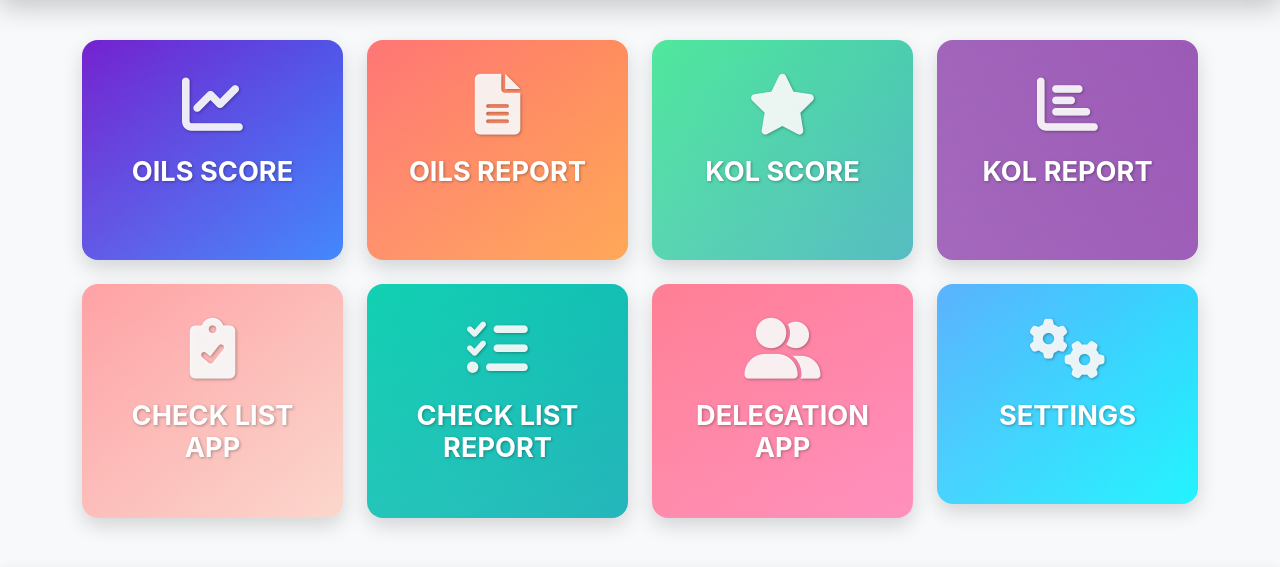
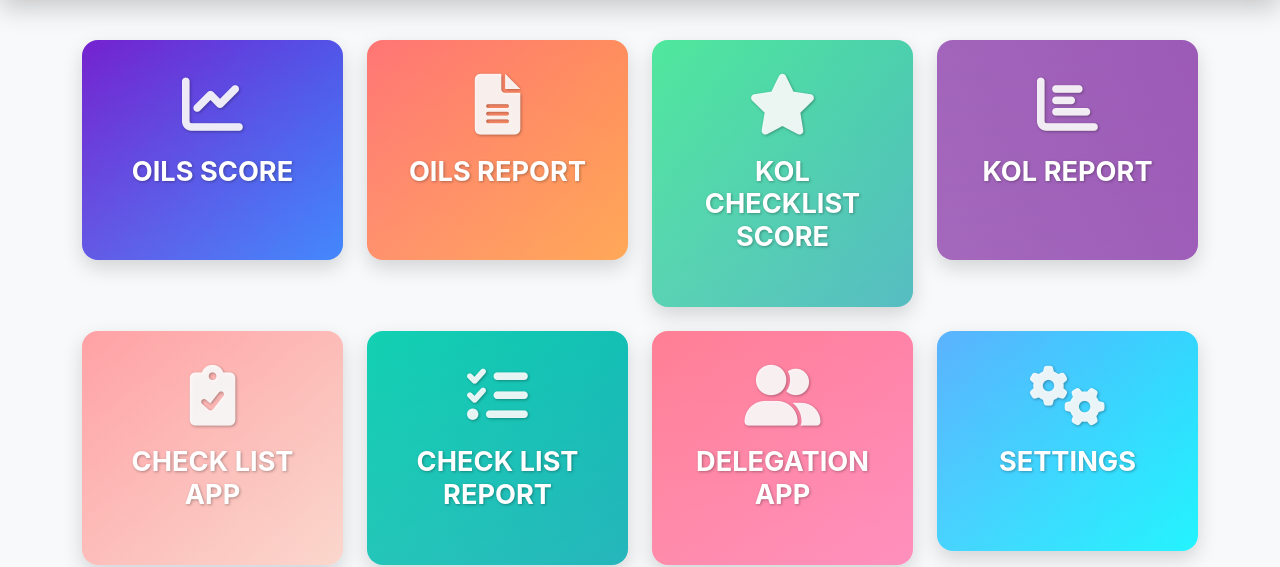
Before and after one commit to prosun3656/KOl-score, a plain HTML site: page index.html in a window 1280 px wide. Shown: the part 253-820 px from the top of the page. Drawn offline with nearby package versions, Linux system fonts and the light colour scheme.

Commit message:
Update index.html

```diff
--- a/index.html
+++ b/index.html
@@ -256,12 +256,12 @@
                     </div>
                 </div>
             </div>
-            <!-- Card 3: KOL SCORE -->
+            <!-- Card 3: KOL CHECKLIST SCORE -->
             <div class="col">
                 <div class="card card-custom card-3">
                     <div class="card-body">
                         <i class="fas fa-star card-icon"></i>
-                        <h5 class="card-title">KOL SCORE</h5>
+                        <h5 class="card-title">KOL CHECKLIST SCORE</h5>
                     </div>
                 </div>
             </div>
```
